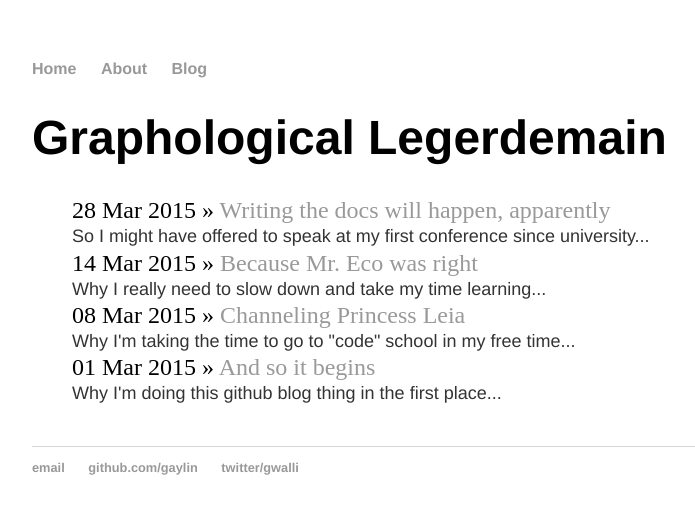
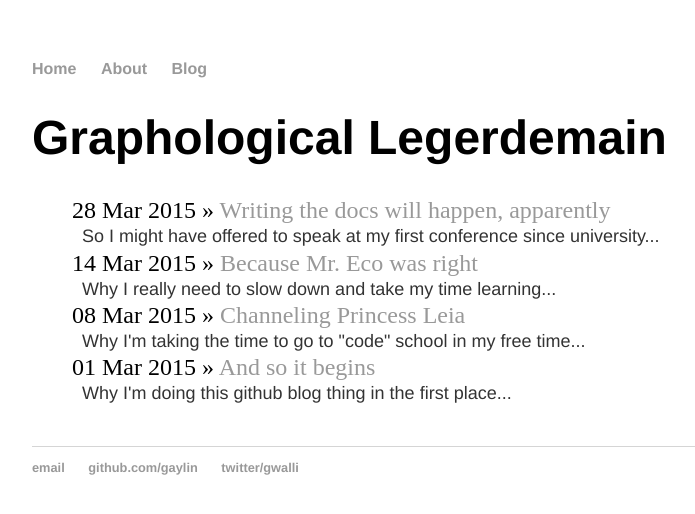
Before and after one commit to gaylin/gaylin.github.io, a Jekyll site: the page built from blog/index.html, in a window 1280 px wide. Shown: the top 514 px of the page, without its empty margins (160-855 px from the left). Built offline with Jekyll 4.4.1, drawn with Linux system fonts in a browser that asks for light colours; Markdown is read by kramdown in place of the engine named in the settings.

Commit message:
Update main.css

```diff
--- a/css/main.css
+++ b/css/main.css
@@ -44,5 +44,5 @@ ul.posts li {
 ul.posts p {
     font-family:'Helvetica', 'Arial', 'Sans-Serif';
     font-size: .750em;
-    margin: 0px;
+    margin: 0px 0px 0px 10px;
 }
```
